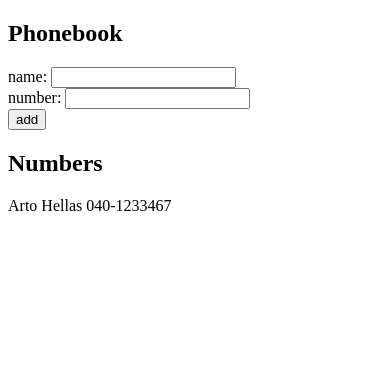
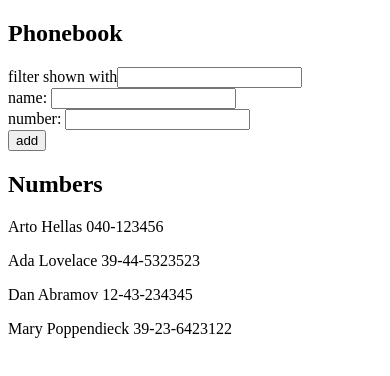
Before and after one commit to ArifaMujawar/Full-Stack-Open-2020, a React (Create React App) app in the folder part2/thePhonebook/: page / in a window 390 px wide. Shown: the top 376 px of the page. Built offline with nearby package versions, Linux system fonts and the light colour scheme.

Commit message:
phonebook step 4 complete

```diff
--- a/part2/thePhonebook/src/App.js
+++ b/part2/thePhonebook/src/App.js
@@ -1,9 +1,17 @@
-import React, { useState } from "react";
+import React, { useState, useEffect } from "react";
 
 const App = () => {
-  const [persons, setPersons] = useState([{ name: "Arto Hellas" , number: '040-1233467'}]);
+  const [persons, setPersons] = useState([
+    { name: "Arto Hellas", number: "040-123456" },
+    { name: "Ada Lovelace", number: "39-44-5323523" },
+    { name: "Dan Abramov", number: "12-43-234345" },
+    { name: "Mary Poppendieck", number: "39-23-6423122" },
+  ]);
   const [newName, setNewName] = useState("");
-  const [number, setNumber] = useState('');
+  const [number, setNumber] = useState("");
+  const [filterValue, setFilterValue] = useState("");
+  const [searchResults, setSearchResults] = useState('');
+  useEffect(()=>{console.log('filter value from useEffect ', filterValue)},[filterValue]);
 
   const handleNewName = (e) => {
     setNewName(e.target.value);
@@ -12,17 +20,33 @@ const App = () => {
   const handleNumber = (e) => {
     setNumber(e.target.value);
   };
+  const handleFilterName = (e) => {
+    const value = e.target.value;
+
+      setFilterValue(value.toLowerCase());
+      search(filterValue);
+
+
+  };
+  const search =(value)=>{
+
+    let filtered = persons.filter((o) => o.name.toLowerCase().includes(value));
+    console.log('search item ',filtered);
+    setSearchResults(filtered);
+    console.log('value ',value);
+  }
+
   const handleSubmit = (e) => {
     e.preventDefault();
     if (newName.length > 0 && number.length > 0) {
       if (persons.some((person) => person.name === newName)) {
         alert(`${newName} is already added to phonebook`);
         setNewName("");
-        setNumber('');
+        setNumber("");
       } else {
-        setPersons(persons.concat({ name: newName , number: number}));
+        setPersons(persons.concat({ name: newName, number: number }));
         setNewName("");
-        setNumber('');
+        setNumber("");
       }
     }
   };
@@ -30,13 +54,17 @@ const App = () => {
   return (
     <div>
       <h2>Phonebook</h2>
+      <div>
+        filter shown with
+        <input onChange={handleFilterName} value={filterValue} />
+      </div>
       <form>
         <div>
           name: <input onChange={handleNewName} value={newName} />
         </div>
 
         <div>
-        number: <input onChange={handleNumber} value={number} />
+          number: <input onChange={handleNumber} value={number} />
         </div>
         <div>
           <button onClick={handleSubmit} type="submit">
@@ -45,8 +73,12 @@ const App = () => {
         </div>
       </form>
       <h2>Numbers</h2>
-      {persons.map((person, i) => (
-        <p key={i}>{person.name} {person.number}</p>
+      {filterValue ? searchResults.map((person, i)=>(<p key={i}>
+        {person.name} {person.number}
+      </p>)):persons.map((person, i) => (
+        <p key={i}>
+          {person.name} {person.number}
+        </p>
       ))}
     </div>
   );
```
